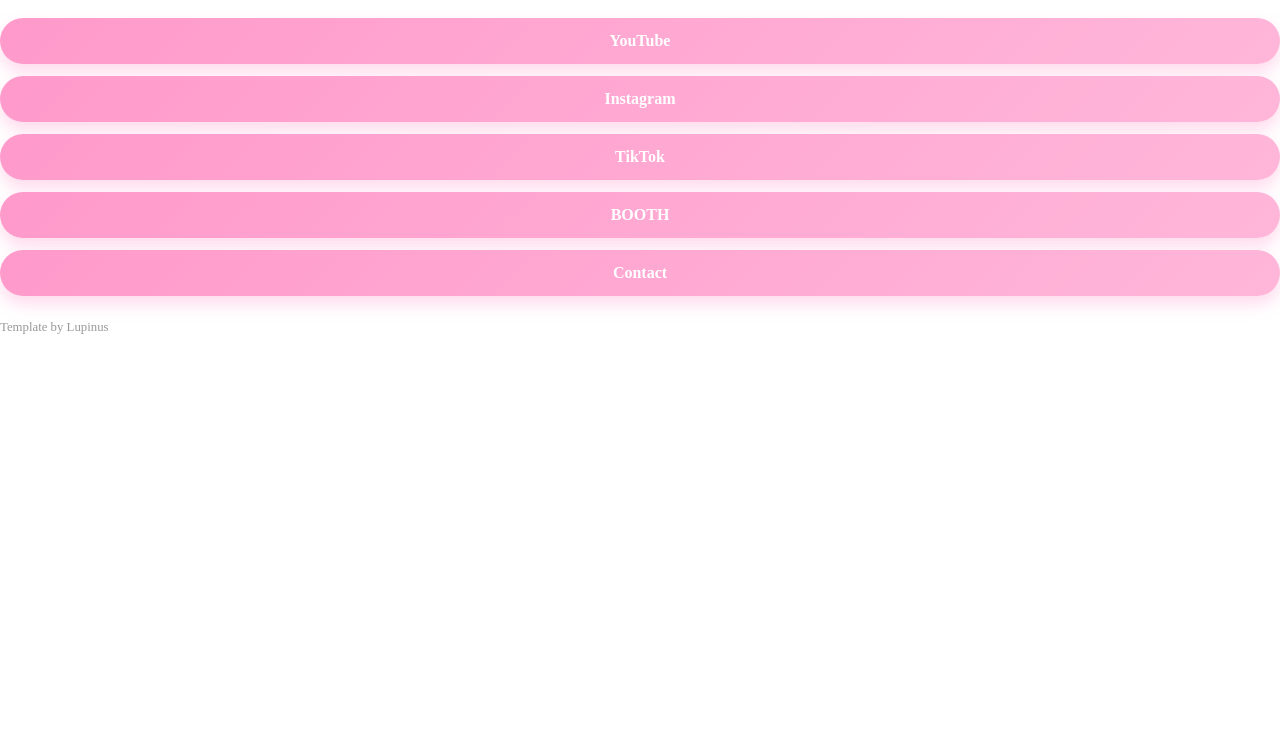
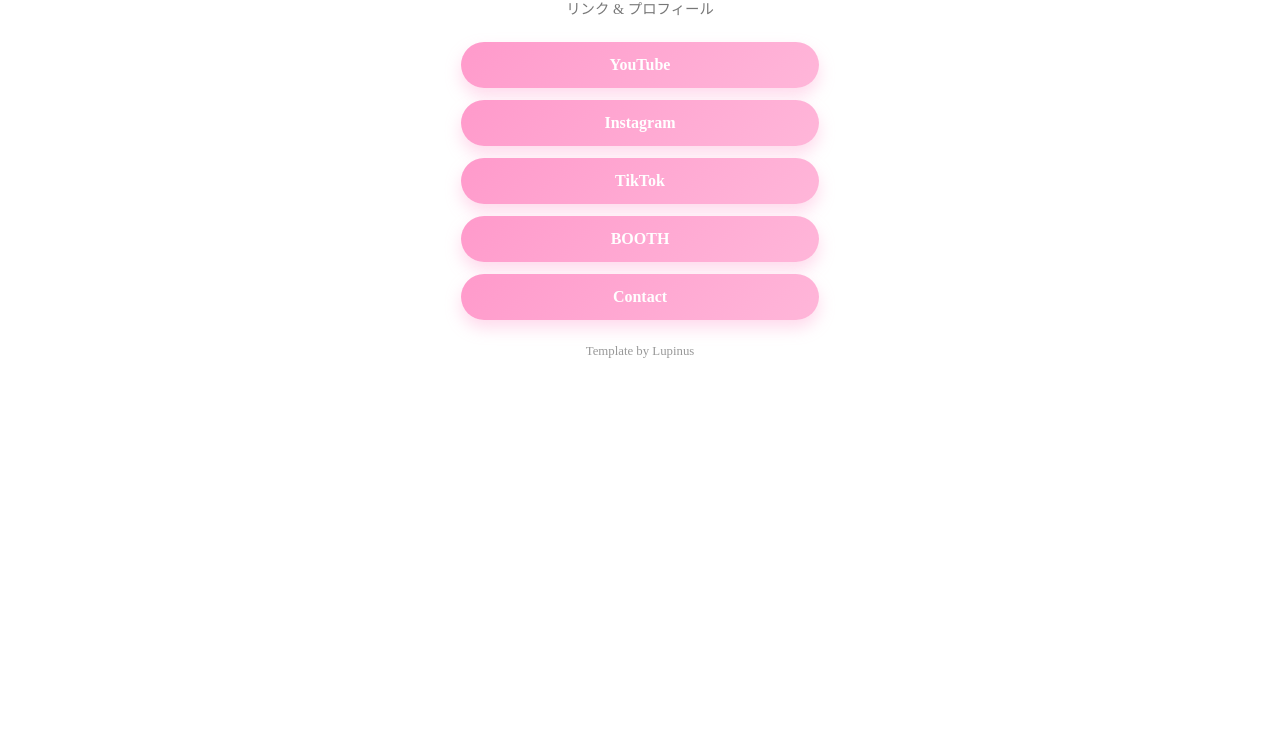
Before and after one commit to chika1147/night-cafe-vibe-link, a plain HTML site: page index.html in a window 1280 px wide. Shown: the part 70-800 px from the top of the page. Drawn offline with Linux system fonts and the light colour scheme.

Commit message:
Update style-cute.css

```diff
--- a/style-cute.css
+++ b/style-cute.css
@@ -26,11 +26,17 @@ body::before {
 }
 
 
+/* スマホ画面っぽい箱 */
+.phone {
+  max-width: 390px;        /* iPhone縦サイズ */
+  width: 100%;
+  margin: 0 auto;          /* ← これで中央寄せ！ */
 
+  padding: 24px 16px;
+  text-align: center;
 
-.phone {
   position: relative;
-  z-index: 1; /* 肉球より前 */
+  z-index: 1;
 }
 
 
```
